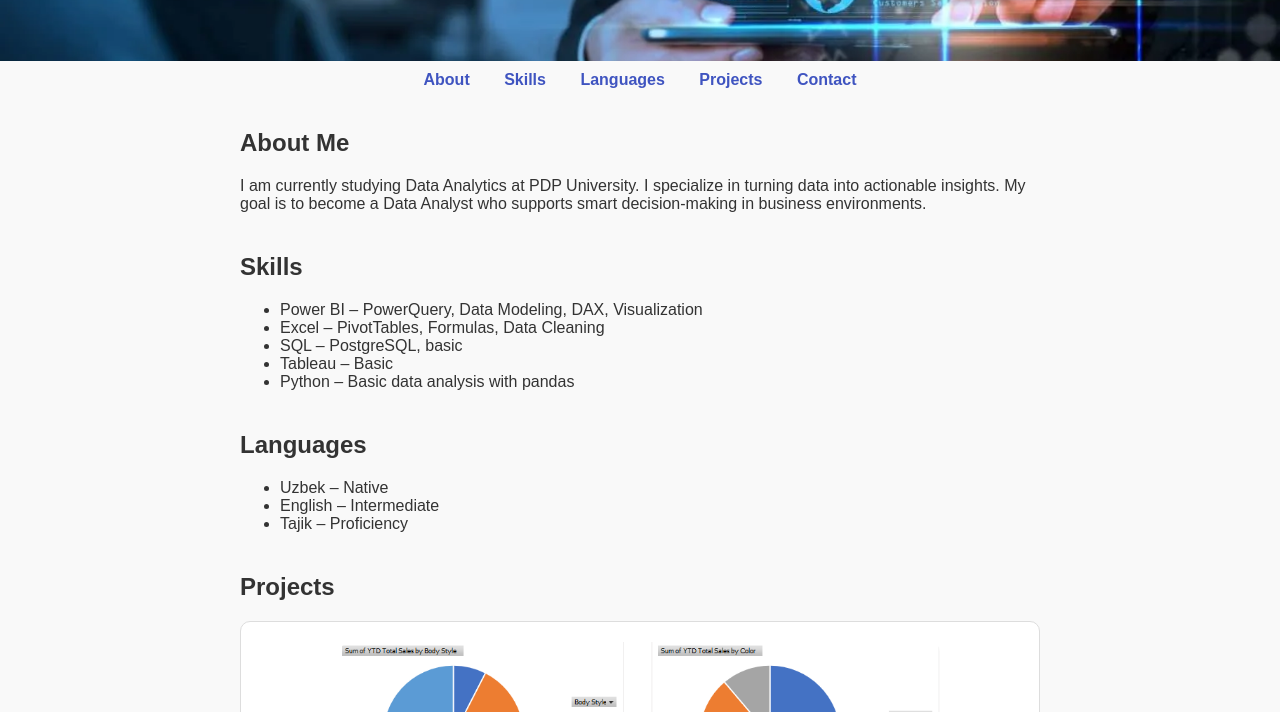
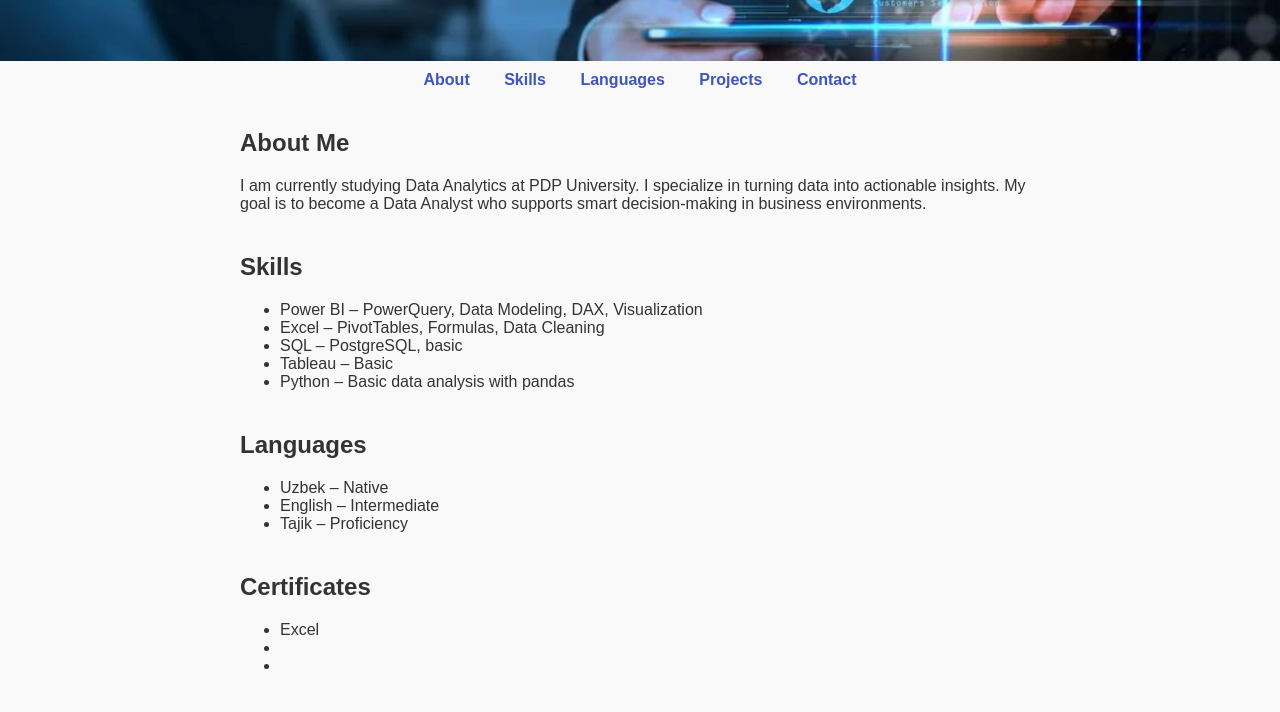
Before and after one commit to firdavs723/portfolio, a plain HTML site: page index.html in a window 1280 px wide. Shown: the part 239-951 px from the top of the page. Drawn offline with Linux system fonts and the light colour scheme.

Commit message:
updated portfolio

```diff
--- a/index.html
+++ b/index.html
@@ -45,6 +45,15 @@
       <li>Uzbek – Native</li>
       <li>English – Intermediate</li>
       <li>Tajik – Proficiency</li>
+
+    </ul>
+  </section>
+  <section id="certificates">
+    <h2>Certificates</h2>
+    <ul>
+      <li>Excel</li>
+      <li> </li>
+      <li> </li>
 
     </ul>
   </section>
```
